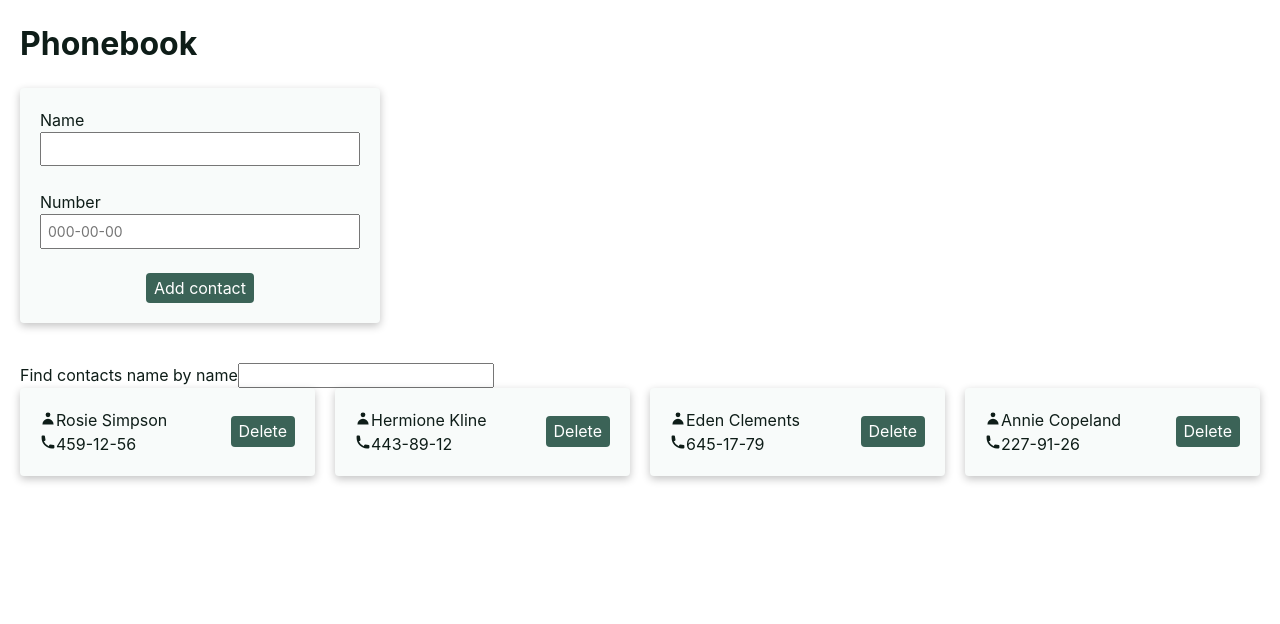
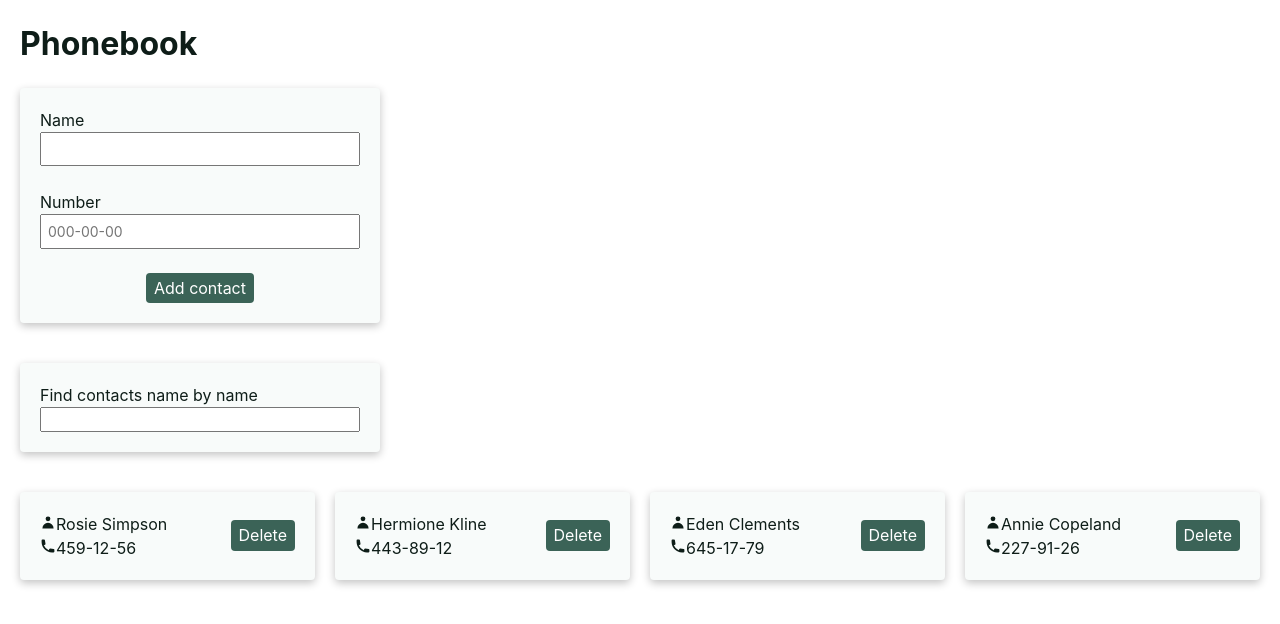
Before and after one commit to TetianaUMKA/goit-react-hw-03, a React (Vite) app: page / in a window 1280 px wide. Shown: the top 624 px of the page. Built offline with nearby package versions, Linux system fonts and the light colour scheme.

Commit message:
Update SearchBox.module.css

```diff
--- a/src/components/SearchBox/SearchBox.module.css
+++ b/src/components/SearchBox/SearchBox.module.css
@@ -0,0 +1,10 @@
+.container {
+  display: flex;
+  flex-direction: column;
+  width: 360px;
+  margin-bottom: 40px;
+  padding: 20px;
+  background-color: rgb(248, 251, 250);
+  border-radius: 4px;
+  box-shadow: rgba(0, 0, 0, 0.24) 0px 3px 8px;
+}
```
